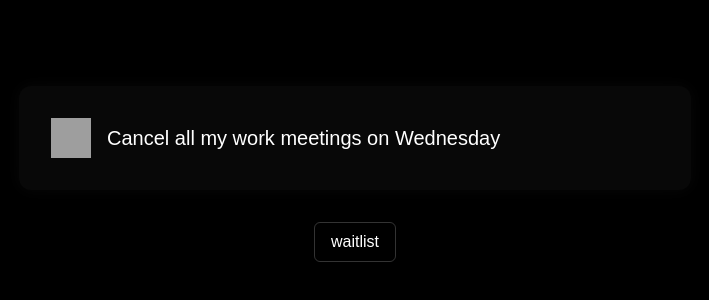
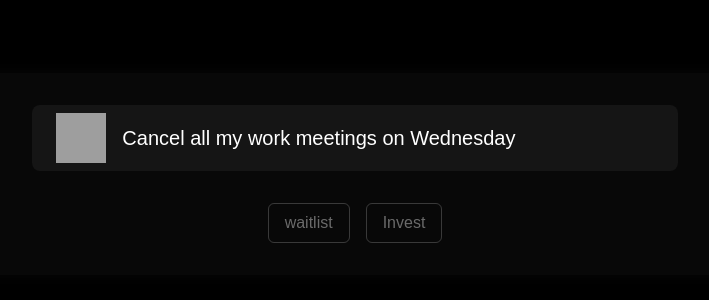
Before and after one commit to ebaad11/landingPageTalkToApps, a Next.js app: page / in a window 1280 px wide. Shown: the part 226-526 px from the top of the page, without its empty margins (285-994 px from the left). Built offline with nearby package versions, Linux system fonts and the light colour scheme; grey boxes are pictures that could not be loaded.

Commit message:
adding the changes to the search bar and then adding abutton to invest

```diff
--- a/components/typewriter.tsx
+++ b/components/typewriter.tsx
@@ -4,11 +4,11 @@ import React, { useState, useEffect } from "react"
 
 const textsWithIcons = [
   {
-    text: "Create a task to file taxes March 30th",
+    text: "Create a task to file taxes March 30th assign it to Vela",
     icon: "https://img.icons8.com/?size=100&id=MFaX6nJlDgiU&format=png&color=000000",
   },
   {
-    text: "Cancel all my work meetings on Wednesday ",
+    text: "Cancel all my work meetings on Wednesday  ",
     icon: "https://img.icons8.com/?size=100&id=WKF3bm1munsk&format=png&color=000000",
   },
   {
@@ -53,12 +53,12 @@ export function TypewriterWithSyncedIcon() {
   }, [isTyping, typedText, currentTextIndex, currentLine.text])
 
   return (
-    <div className="flex items-center justify-start gap-4 w-full" role="region" aria-live="polite">
+    <div className="flex items-center justify-start gap-4 w-11/12 h-auto py-2 bg-white/[0.05] pl-6 rounded-lg" role="region" aria-live="polite">
       <img
         src={currentLine.icon || "/placeholder.svg"}
         alt=""
         role="presentation"
-        className="w-[40px] h-[40px] flex-shrink-0"
+        className="w-[50px] h-[50px] flex-shrink-0"
       />
       <div className="overflow-hidden text-base md:text-lg lg:text-xl text-white flex-grow">
         {typedText}
--- a/package.json
+++ b/package.json
@@ -45,7 +45,7 @@
     "embla-carousel-react": "8.5.1",
     "input-otp": "1.4.1",
     "lucide-react": "^0.454.0",
-    "next": "14.2.16",
+    "next": "^14.2.23",
     "next-themes": "^0.4.4",
     "react": "^18",
     "react-day-picker": "8.10.1",
--- a/page.tsx
+++ b/page.tsx
@@ -6,23 +6,32 @@ import { TypewriterWithSyncedIcon } from "./components/typewriter"
 
 export default function Home() {
   return (
-    <main className="min-h-screen bg-black flex flex-col items-center justify-center p-4 md:p-8">
+    <main className="min-h-screen bg-black flex items-center justify-center p-4 md:p-8">
       {/* Main Container */}
-      <div className="w-full max-w-2xl mx-auto flex flex-col items-center justify-center gap-8">
+      <div className="w-full max-w-3xl mx-auto flex flex-col items-center justify-center gap-8">
+        {/* Combined Container for Search and Waitlist */}
+        <div className="w-full bg-white/[0.03] backdrop-blur-sm rounded-xl p-6 md:p-8 shadow-[0_0_15px_rgba(255,255,255,0.03)] flex flex-col items-center gap-8">
           {/* Search Container */}
-        <div className="w-full bg-white/[0.03] backdrop-blur-sm rounded-xl p-6 md:p-8 shadow-[0_0_15px_rgba(255,255,255,0.03)]">
           <TypewriterWithSyncedIcon />
-        </div>
-
+          <div className="flex flex-wrap justify-center gap-4">
             {/* Waitlist Button */}
-        <div className="flex justify-center">
             <Button
               variant="outline"
-            className="px-4 py-2 text-sm md:text-base bg-transparent border border-white/20 text-white hover:bg-white/10 hover:text-white transition-all duration-300"
+              className="px-4 py-2 text-sm md:text-base bg-transparent border border-white/20 text-white/40 hover:bg-white/20 hover:text-white transition-all duration-300"
               onClick={() => window.open("https://k0gfxe61jra.typeform.com/to/V6CoTccP", "_blank")}
             >
               waitlist
             </Button>
+            {/* Google Button */}
+            <Button
+              variant="outline"
+              className="px-4 py-2 text-sm md:text-base bg-transparent border border-white/20 text-white/40 hover:bg-white/20 hover:text-white transition-all duration-300"
+              onClick={() => window.open("https://ebaad.notion.site/500k-chicken-nuggets-round-18783d8215c480479216f879fb26a3b3?pvs=4", "_blank")}
+            >
+              Invest
+            </Button>
+
+          </div>
         </div>
       </div>
     </main>
```
Also changed, not shown: 1 other file (tests, documents, lock files or other folders). Lines whose indentation alone changed are shown as unchanged.
